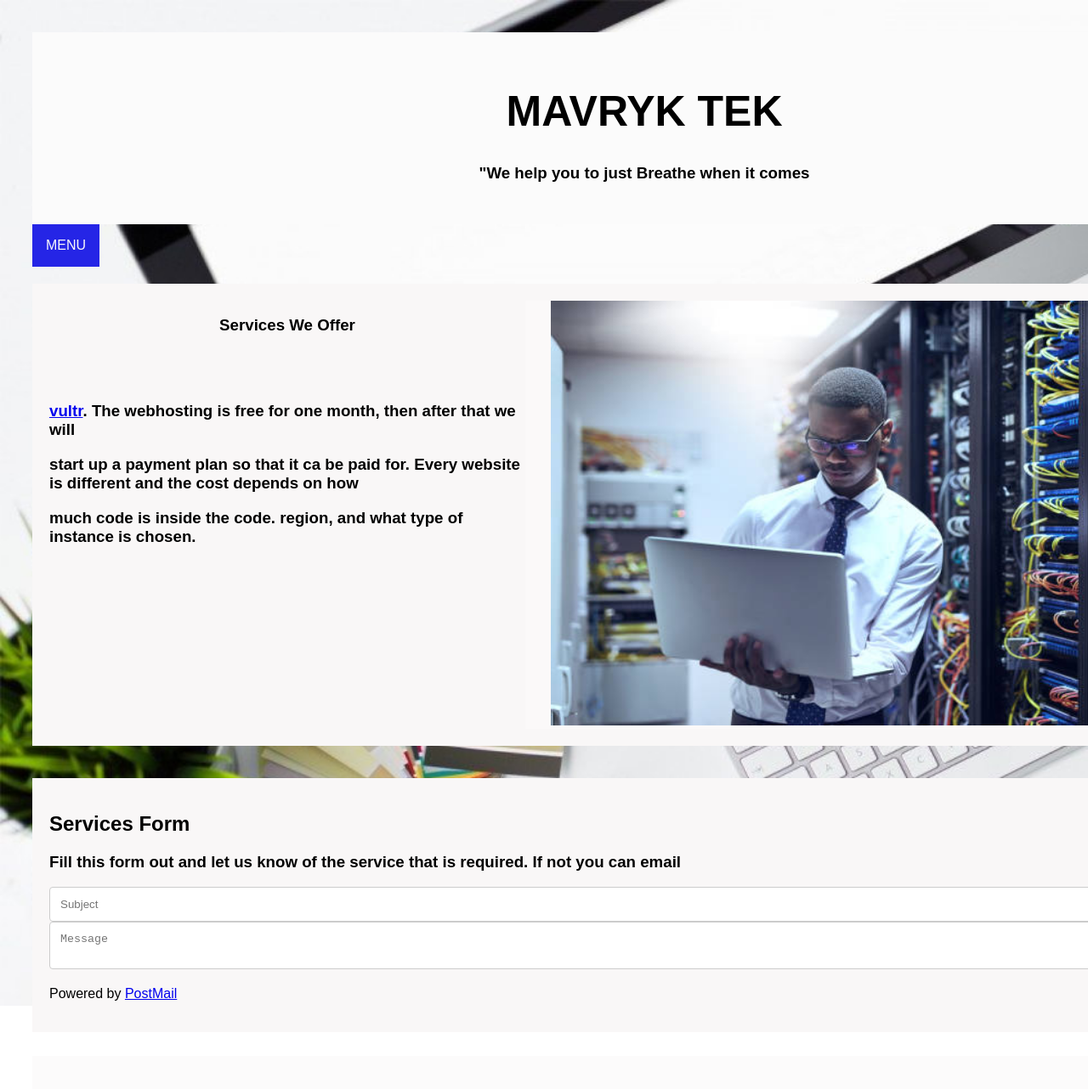
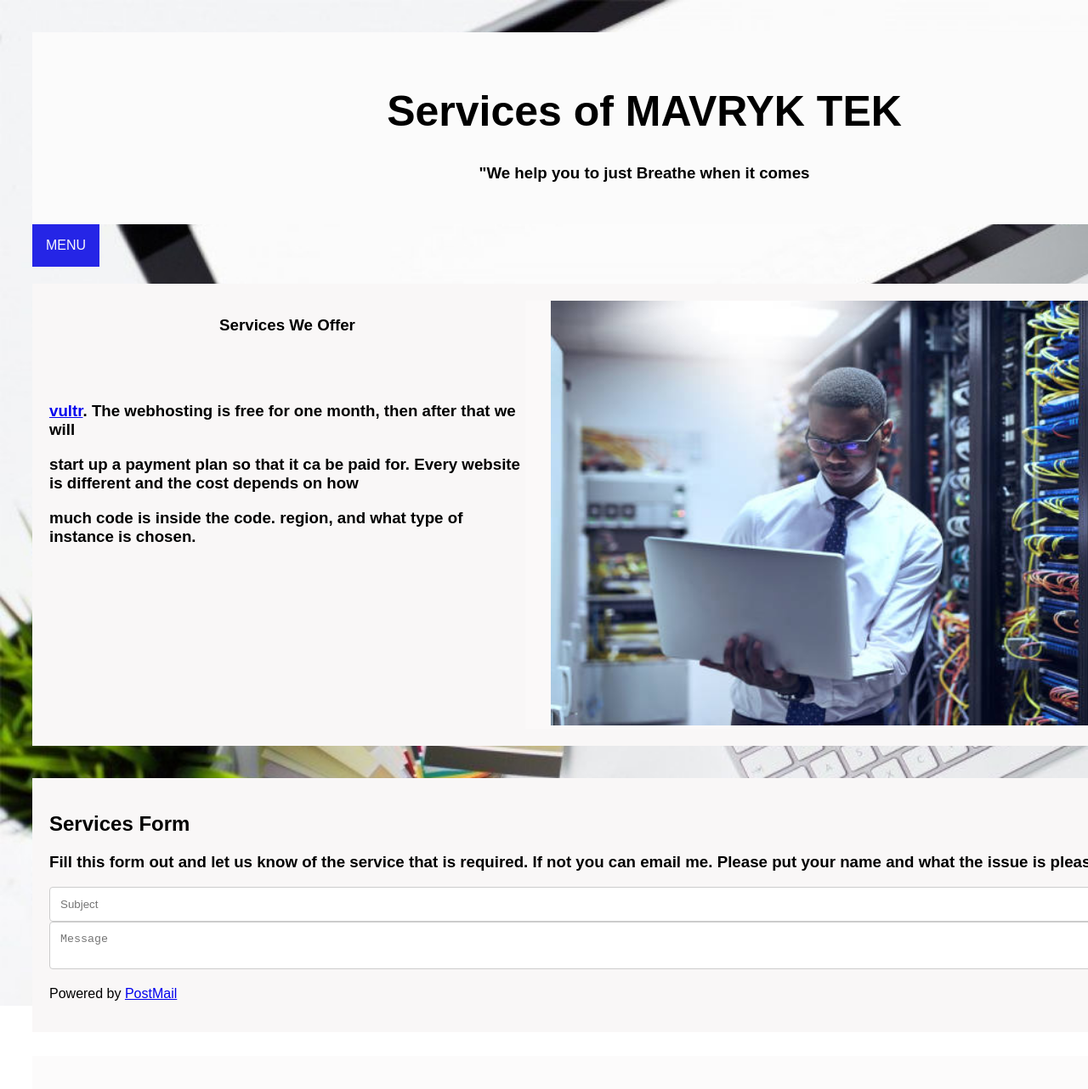
Before and after one commit to Maverik0071/ProjectWebsite, a plain HTML site: page services.html in a window 1280 px wide. Shown: the top 1282 px of the page at 85% size. Drawn offline with Linux system fonts and the light colour scheme.

Commit message:
reinitializing repo and updating files

```diff
--- a/services.html
+++ b/services.html
@@ -217,7 +217,7 @@
 
 <body>
     <div class="header">
-        <h1> MAVRYK TEK </h1>
+        <h1> Services of MAVRYK TEK </h1>
         <h3>"We help you to just Breathe when it comes
     </div>
     <div class="dropdown">
@@ -254,8 +254,7 @@
     <div class="row">
         <div class="card">
             <h2>Services Form</h2>
-            <h3>Fill this form out and let us know of the service that is required. If not you can email</h3>
-            </h3>
+            <h3>Fill this form out and let us know of the service that is required. If not you can email me.  Please put your name and what the issue is please.</h3>
 
             <form action="https://postmail.invotes.com/send" method="post" id="email_form">
 
```
